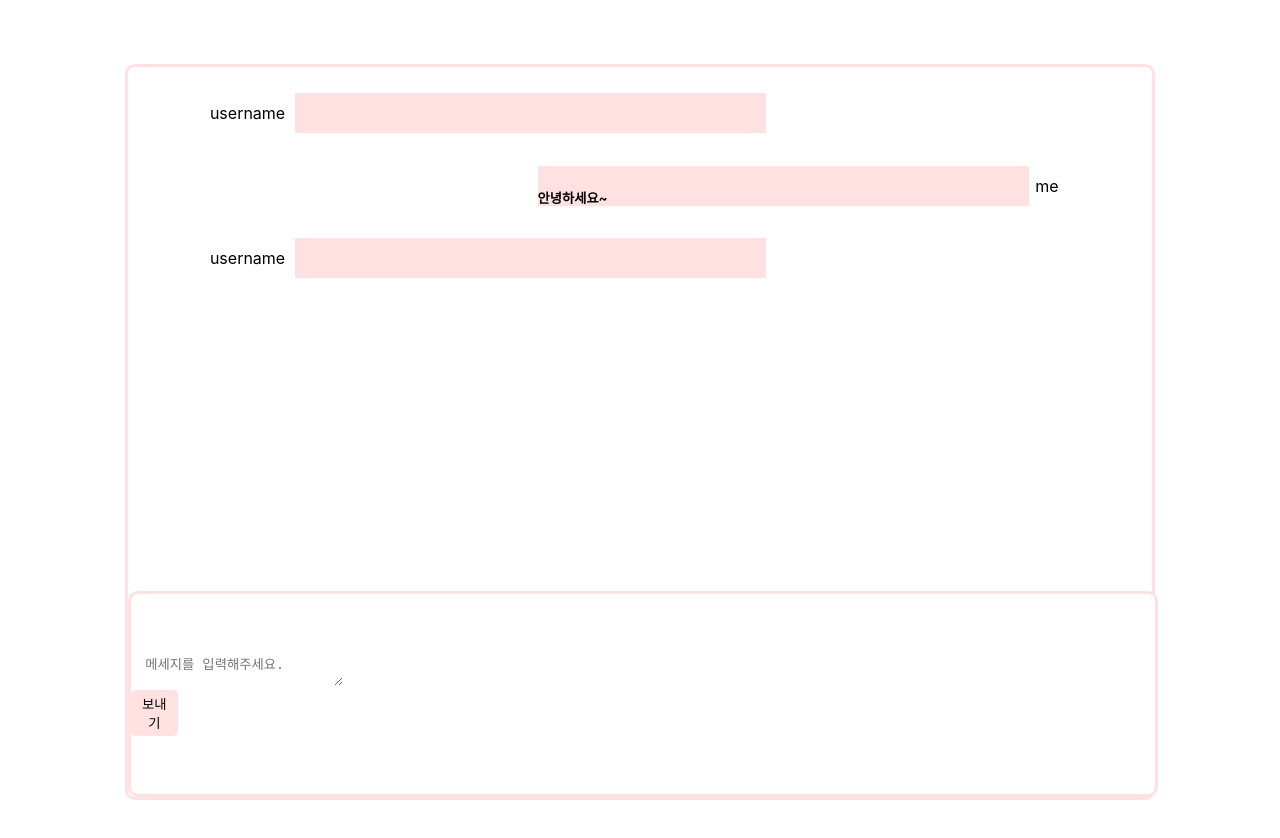
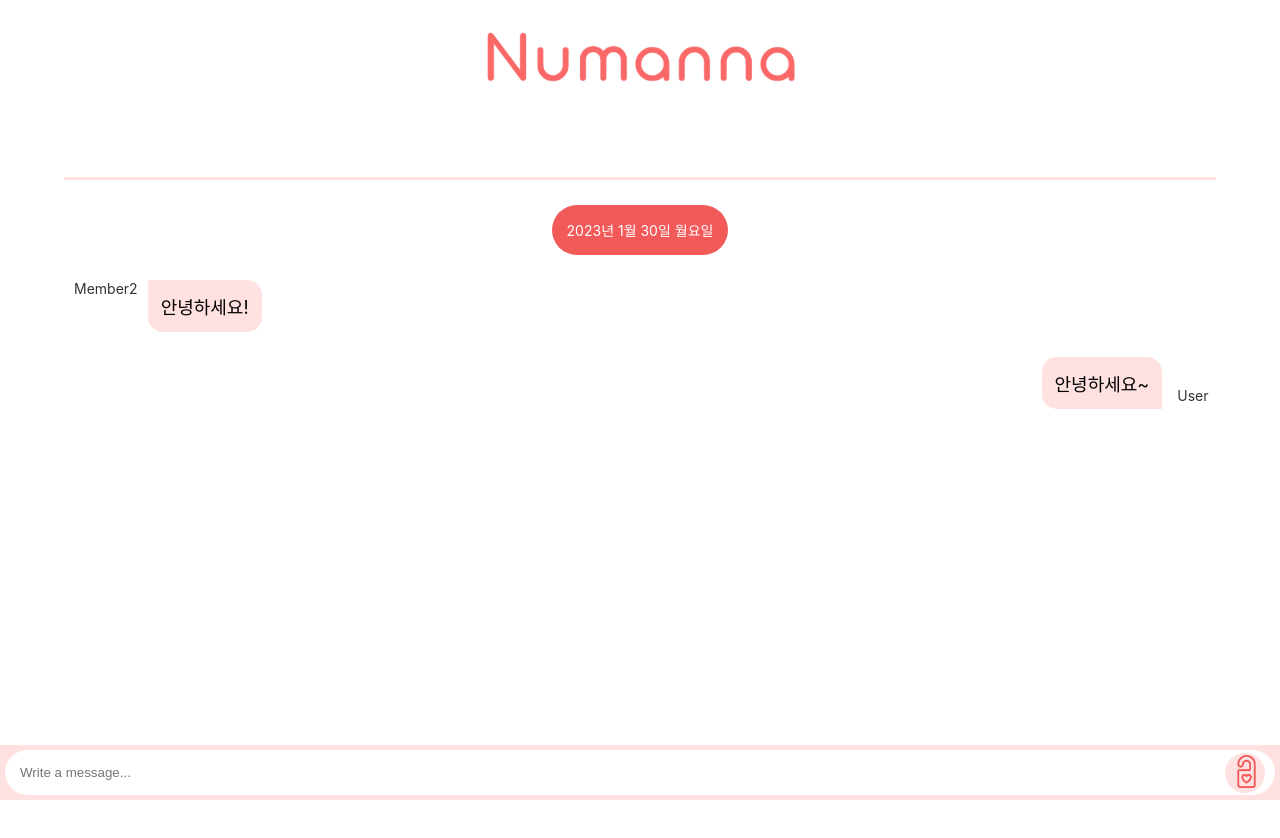
Before and after one commit to YoungJae0910/numanna-PJ, a React (Create React App) app: page /matching in a window 1280 px wide. Shown: the top 838 px of the page. Built offline with nearby package versions, Linux system fonts and the light colour scheme.

Commit message:
fiix.chatUI & CR 2차

```diff
--- /dev/null
+++ b/src/components/Matching/ChatScreen.jsx
@@ -0,0 +1,78 @@
+import React from "react";
+import styled from "styled-components";
+import MatchingChat from "./MatchingChat";
+import MatchingChatUser from "./MatchingChatUser";
+
+const ChatScreen = () => {
+  return (
+    <div>
+      <MainScreen>
+        <TimeStamp>2023년 1월 30일 월요일</TimeStamp>
+        {/* 왼쪽에 쓰여지는 메세지창 */}
+        <LeftMesg>
+          <MsgAuth>Member2</MsgAuth>
+          <MesgInfo>
+            <MsgBubble>안녕하세요!</MsgBubble>
+          </MesgInfo>
+        </LeftMesg>
+        {/* 오른쪽에 쓰여지는 메세지창 */}
+        <MatchingChatUser />
+
+        {/* 인풋창 */}
+        <MatchingChat />
+      </MainScreen>
+    </div>
+  );
+};
+
+export default ChatScreen;
+
+const MainScreen = styled.div`
+  padding: 0px var(--horizontal-space);
+  /* margin-top: 20px; */
+  display: flex;
+  flex-direction: column;
+  align-items: center;
+  border-top: 3px solid #ffe1e1;
+`;
+
+const TimeStamp = styled.div`
+  color: white;
+  background-color: #f25a5a;
+  padding: 15px;
+  font-size: 14px;
+  border-radius: 25px;
+  margin-bottom: 25px;
+  margin-top: 25px;
+`;
+
+const LeftMesg = styled.div`
+  width: 100%;
+  display: flex;
+  margin-bottom: 25px;
+`;
+
+const MesgInfo = styled.div`
+  display: flex;
+  align-items: flex-end;
+  flex-direction: row-reverse;
+`;
+
+const MsgAuth = styled.span`
+  margin-bottom: 5px;
+  display: block;
+  opacity: 0.8;
+  font-size: 14px;
+  margin-right: 5px;
+  margin-left: 10px;
+`;
+
+const MsgBubble = styled.span`
+  background-color: #ffe1e1;
+  padding: 13px;
+  font-size: 18px;
+  border-radius: 15px;
+  border-top-left-radius: 0px;
+  margin-right: 5px;
+  margin-left: 5px;
+`;
--- a/src/components/Matching/Matching.jsx
+++ b/src/components/Matching/Matching.jsx
@@ -1,21 +1,22 @@
 import React from "react";
 import styled from "styled-components";
-import MatchingChat from "./MatchingChat";
-import MatchingChatUser from "./MatchingChatUser";
-
+import ChatScreen from "./ChatScreen";
+import logo from "../../assets/logo.png";
 export default function Matching() {
   return (
+    <>
       <WrapDiv>
+        <StLogo src={logo} />
         <ContainerDiv>
-        <Chat>
+          <ChatScreen />
+          {/* <MatchingChatUser /> */}
+          {/* <Chat>
             <ChatBoxLeftDiv>
               <ChatLeftText>username</ChatLeftText>
               <ChatLeftDiv></ChatLeftDiv>
             </ChatBoxLeftDiv>
             <ChatBoxRightDiv>
-            <ChatRightDiv>
-              <MatchingChatUser />
-            </ChatRightDiv>
+              <ChatRightDiv></ChatRightDiv>
               <ChatRightText>me</ChatRightText>
             </ChatBoxRightDiv>
             <ChatBoxLeftDiv>
@@ -23,9 +24,10 @@
               <ChatLeftDiv />
             </ChatBoxLeftDiv>
           </Chat>
-        <MatchingChat />
+          <MatchingChat /> */}
         </ContainerDiv>
       </WrapDiv>
+    </>
   );
 }
 
@@ -38,10 +40,10 @@
 `;
 
 const ContainerDiv = styled.div`
-  width: 80%;
+  width: 90%;
   height: 730px;
   margin-top: 5%;
-  border: 3px solid #ffe1e1;
+  /* border: 3px solid #ffe1e1; */
   border-radius: 10px;
   margin-bottom: 3%;
   display: flex;
@@ -49,37 +51,42 @@
   justify-content: space-between;
 `;
 
-const ChatBoxLeftDiv = styled.div`
-  display: flex;
-  align-items: center;
-  margin-top: 2%;
-  margin-left: 8%;
+const StLogo = styled.img`
+  max-width: 25%;
+  margin-top: 10px;
 `;
 
-const ChatLeftDiv = styled.div`
-  width: 50%;
-  height: 40px;
-  background-color: #ffe1e1;
-  margin-left: 1%;
-`;
+// const ChatBoxLeftDiv = styled.div`
+//   display: flex;
+//   align-items: center;
+//   margin-top: 2%;
+//   margin-left: 8%;
+// `;
 
-const ChatLeftText = styled.p``;
+// const ChatLeftDiv = styled.div`
+//   width: 50%;
+//   height: 40px;
+//   background-color: #ffe1e1;
+//   margin-left: 1%;
+// `;
 
-const ChatBoxRightDiv = styled.div`
-  display: flex;
-  align-items: center;
-  margin-top: 2%;
-  margin-left: 40%;
-`;
-const ChatRightText = styled.p``;
+// const ChatLeftText = styled.p``;
 
-const ChatRightDiv = styled.div`
-  width: 80%;
-  height: 40px;
-  background-color: #ffe1e1;
-  margin-right: 1%;
-`;
+// const ChatBoxRightDiv = styled.div`
+//   display: flex;
+//   align-items: center;
+//   margin-top: 2%;
+//   margin-left: 40%;
+// `;
+// const ChatRightText = styled.p``;
 
-const Chat = styled.div`
-  display: block;
-`;
+// const ChatRightDiv = styled.div`
+//   width: 80%;
+//   height: 40px;
+//   background-color: #ffe1e1;
+//   margin-right: 1%;
+// `;
+
+// const Chat = styled.div`
+//   display: block;
+// `;
--- a/src/components/Matching/MatchingChat.jsx
+++ b/src/components/Matching/MatchingChat.jsx
@@ -5,6 +5,7 @@
 import styled from "styled-components";
 import { v4 as uuidv4 } from "uuid";
 import { addChat } from "../../redux/modules/chat";
+import signup from "../../assets/signup.png";
 
 export default function MatchingChat() {
   const [text, setText] = useState("");
@@ -43,44 +44,65 @@
   };
 
   return (
-    <WrapInput>
-      <form onSubmit={chatSubmit}>
-        <SubmitInput
+    <ChatForm onSubmit={chatSubmit}>
+      <ChatBox>
+        <ChatInput
           value={text}
           placeholder="메세지를 입력해주세요."
           onChange={changeText}
-        ></SubmitInput>
-        <SubmitButton>보내기</SubmitButton>
-      </form>
-    </WrapInput>
+          placeholder="Write a message..."
+        />
+        <ChatBtn>
+          <MainImg src={signup} />
+        </ChatBtn>
+      </ChatBox>
+    </ChatForm>
   );
 }
 
-const WrapInput = styled.div`
+const ChatForm = styled.form`
+  position: fixed;
+  bottom: 0;
   width: 100%;
-  height: 200px;
-  background-color: white;
-  border: 3px solid #ffe1e1;
-  border-radius: 10px;
+  background-color: #ffe1e1;
   display: flex;
+  justify-content: space-between;
+  padding: 5px;
+  box-sizing: border-box;
   align-items: center;
+  /* position: relative; */
 `;
 
-const SubmitInput = styled.textarea`
-  width: 88%;
-  height: 90%;
-  text-indent: 10px;
-  margin-left: 1%;
-  margin-right: 1%;
-  border: none;
-  &:focus {
-    outline: none;
+const ChatInput = styled.input`
+  padding: 14px;
+  width: 100%;
+  outline: none;
+  border-radius: 25px;
+  box-sizing: border-box;
+  border: 1px solid transparent;
+`;
+
+const ChatBox = styled.div`
+  width: 100%;
+  position: relative;
+`;
+const ChatBtn = styled.button`
+  border: 1px solid transparent;
+  width: 40px;
+  height: 40px;
+  border-radius: 50%;
+  outline: none;
+  position: absolute;
+  right: 10px;
+  top: 3px;
+  opacity: 1;
+  background-color: #ffe1e1;
+
+  &:hover {
+    background-color: white;
   }
 `;
-const SubmitButton = styled.button`
-  width: 20%;
-  height: 100%;
-  border: 3px solid #ffe1e1;
-  background-color: #ffe1e1;
-  border-radius: 5px;
+
+const MainImg = styled.img`
+  height: 90%;
 `;
--- a/src/components/Matching/MatchingChatUser.jsx
+++ b/src/components/Matching/MatchingChatUser.jsx
@@ -1,21 +1,61 @@
 import React from "react";
 import { useSelector } from "react-redux";
+import styled from "styled-components";
 
 const MatchingChatUser = () => {
   const chat = useSelector((state) => state.chat);
 
   return (
-    <div>
-      {" "}
+    <>
       {chat.map((item) => {
         return (
-          <div>
-            <h5>{item.text}</h5>
-          </div>
+          <RightMesg>
+            <MesgInfo>
+              <MsgAuth>User</MsgAuth>
+              <MsgBubbleR>{item.text}</MsgBubbleR>
+            </MesgInfo>
+          </RightMesg>
         );
       })}
-    </div>
+    </>
   );
 };
 
 export default MatchingChatUser;
+
+const RightMesg = styled.div`
+  width: 100%;
+  display: flex;
+  margin-bottom: 25px;
+  justify-content: flex-end;
+  border-top-right-radius: 0px;
+  border-top-left-radius: 15px;
+  margin-right: 0px;
+  margin-left: 5px;
+  /* flex-direction: row-reverse; */
+`;
+
+const MsgAuth = styled.span`
+  margin-bottom: 5px;
+  display: block;
+  opacity: 0.8;
+  font-size: 14px;
+  margin-right: 10px;
+  margin-left: 5px;
+`;
+
+const MsgBubbleR = styled.span`
+  background-color: #ffe1e1;
+  padding: 13px;
+  font-size: 18px;
+  border-radius: 15px;
+  border-bottom-right-radius: 0px;
+  margin-right: 10px;
+  margin-left: 5px;
+`;
+
+const MesgInfo = styled.div`
+  display: flex;
+  align-items: flex-end;
+  flex-direction: row-reverse;
+`;
```
Lines whose indentation alone changed are shown as unchanged.
